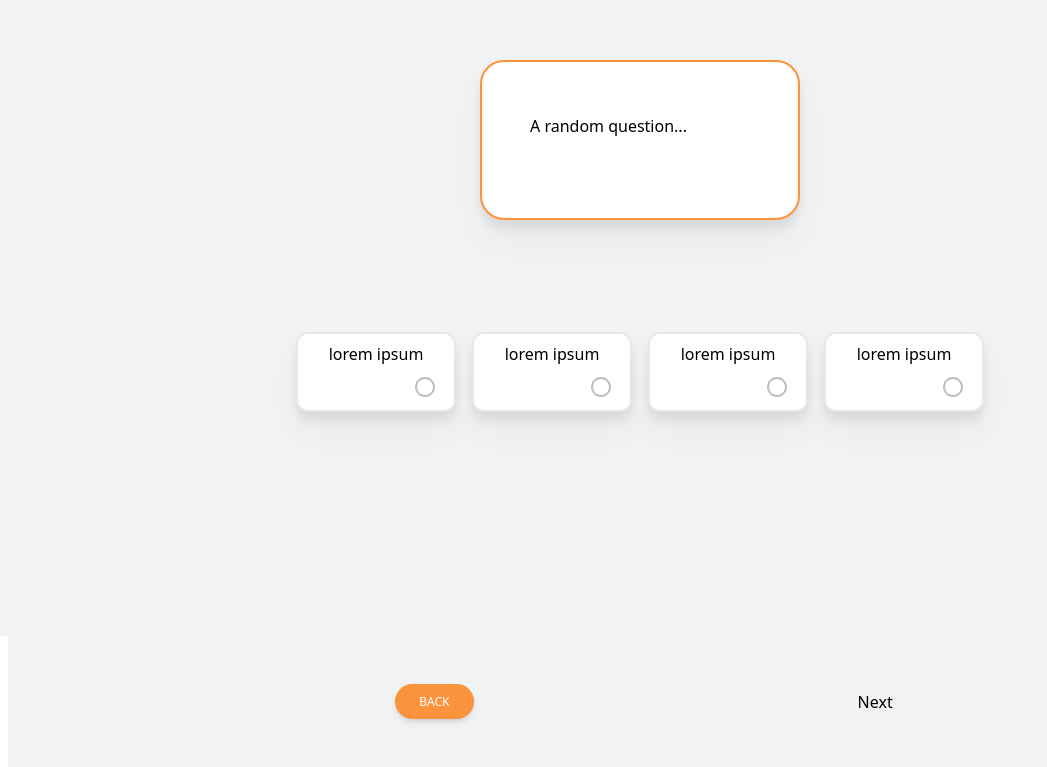
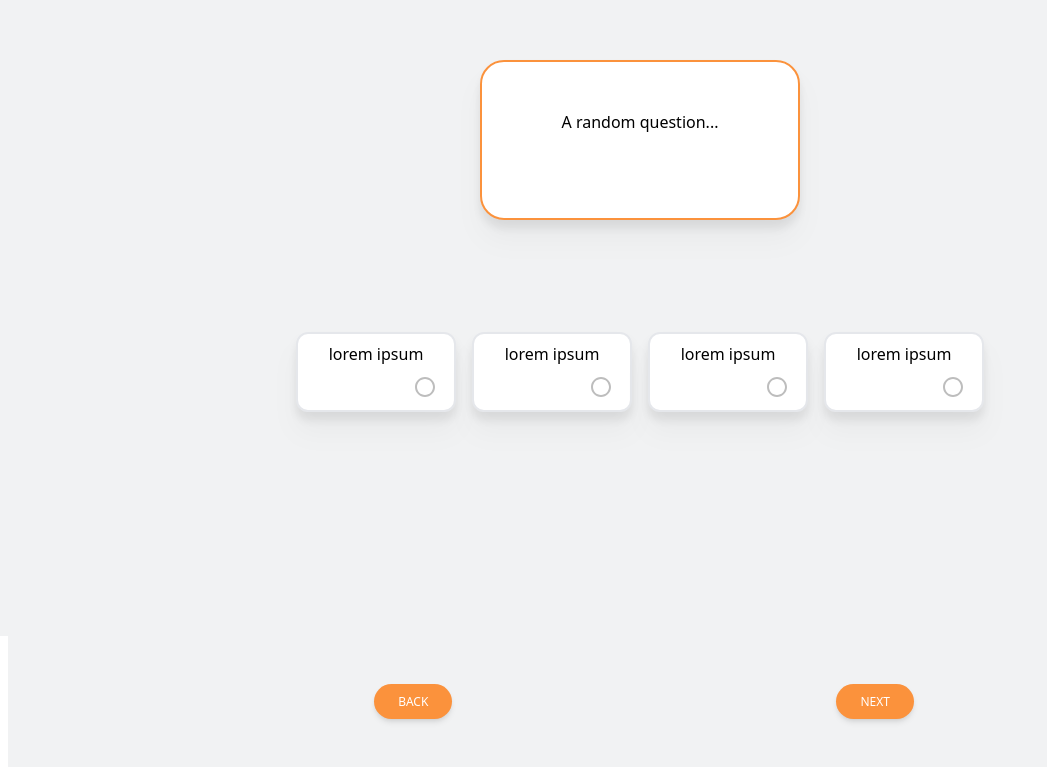
Before and after one commit to akiraah/survey-app, a React (Create React App) app: page /question-one in a window 1280 px wide. Shown: the part 164-931 px from the top of the page, without its empty margins (0-1047 px from the left). Built offline with nearby package versions, Linux system fonts and the light colour scheme.

Commit message:
refactored navigation and nav buttons

```diff
--- /dev/null
+++ b/src/components/BeginButton.js
@@ -0,0 +1,18 @@
+import { useNavigate } from 'react-router-dom'
+
+const BeginButton = () => {
+  const navigate = useNavigate()
+
+  return (
+    <button
+      type="button"
+      className="self-center bg-white text-black font-bold uppercase h-12 w-80 hover:shadow-lg focus:shadow-lg shadow-md
+                    rounded-full transition ease-in-out delay-50 hover:-translate-y-1 hover:scale-110"
+      onClick={() => navigate('/question-one')}
+    >
+      Begin
+    </button>
+  )
+}
+
+export default BeginButton
--- /dev/null
+++ b/src/components/NavButton.js
@@ -0,0 +1,17 @@
+import { useNavigate } from 'react-router-dom'
+
+const NavButton = ({ navUrl, direction }) => {
+  console.log(navUrl, direction)
+  const navigate = useNavigate()
+  return (
+    <button
+      type="button"
+      className="inline-block px-6 py-2.5 bg-orange-400 text-white font-medium text-xs leading-tight uppercase rounded-3xl shadow-md hover:bg-yellow-600 hover:shadow-lg focus:bg-yellow-600 focus:shadow-lg focus:outline-none focus:ring-0 active:bg-yellow-700 active:shadow-lg transition duration-150 ease-in-out"
+      onClick={() => navigate(`/${navUrl}`)}
+    >
+      <p>{direction}</p>
+    </button>
+  )
+}
+
+export default NavButton
--- a/src/components/Navigation.js
+++ b/src/components/Navigation.js
@@ -1,5 +1,12 @@
+import NavButton from './NavButton'
+
 const Navigation = ({ back, forward }) => {
-  return <></>
+  return (
+    <div className="flex flex-row justify-center gap-96 p-12 bg-[#f1f2f3] ml-2">
+      <NavButton direction={'back'} navUrl={back} />
+      <NavButton direction={'next'} navUrl={forward} />
+    </div>
+  )
 }
 
 export default Navigation
--- a/src/pages/FirstPage.js
+++ b/src/pages/FirstPage.js
@@ -1,11 +1,9 @@
 import { grey, orange } from '@mui/material/colors'
 import Radio from '@mui/material/Radio'
-import React, { useEffect, useState } from 'react'
-import { useNavigate } from 'react-router-dom'
-import MultipleChoiceAnswer from '../components/MultipleChoiceAnswer'
+import React, { useState } from 'react'
+import Navigation from '../components/Navigation'
 
 const FirstPage = () => {
-  const navigate = useNavigate()
   const [selectedValue, setSelectedValue] = useState('a')
 
   const handleChange = (event) => {
@@ -25,7 +23,7 @@ const FirstPage = () => {
       <section className="flex flex-col bg-[#f1f2f3] h-screen w-screen justify-evenly">
         <div className="flex flex-col self-center gap-y-28">
           <div className="self-center container h-40 w-80 p-12 rounded-3xl border-2 border-orange-400 bg-white drop-shadow-xl">
-            <h1 className="leading-8 font-sans">A random question...</h1>
+            <h1 className={'text-center font-sans'}>A random question...</h1>
           </div>
           <div className="container flex flex-row justify-evenly gap-14 sm:gap-4">
             <div className="card">
@@ -126,25 +124,9 @@ const FirstPage = () => {
           </div>
         </div>
       </section>
-      <div className="flex flex-row justify-center gap-96 p-12 bg-[#f1f2f3] ml-2">
-          <button
-            type="button"
-            className="inline-block px-6 py-2.5 bg-orange-400 text-white font-medium text-xs leading-tight uppercase rounded-3xl shadow-md hover:bg-yellow-600 hover:shadow-lg focus:bg-yellow-600 focus:shadow-lg focus:outline-none focus:ring-0 active:bg-yellow-700 active:shadow-lg transition duration-150 ease-in-out"
-            onClick={() => navigate('/')}
-          >
-            <span className="btn-title">Back</span>
-          </button>
-          <button
-            className="btn btn-primary nav"
-            onClick={() => navigate('/question-two')}
-          >
-            <span className="btn-title">Next</span>
-          </button>
-        </div>
+      <Navigation back={''} forward={'question-two'} />
     </>
   )
 }
 
 export default FirstPage
-
-// style="font-size: 23px;line-height: 41px;font-style: italic;letter-spacing: 0.102em;font-weight: 400;"
--- a/src/pages/Home.js
+++ b/src/pages/Home.js
@@ -1,25 +1,16 @@
 import React from 'react'
-import { useNavigate } from 'react-router-dom'
+import BeginButton from '../components/BeginButton'
 
 import logo from '../resource/ziggo-logo.svg'
 
 const Home = () => {
-  const navigate = useNavigate()
-
   return (
     <div className="landing-container">
       <section className="flex flex-col justify-center bg-white h-screen">
         <img src={logo} className="self-center lg:h-25 lg:w-25" alt="logo" />
       </section>
       <section className="flex flex-col justify-center bg-orange-400 h-screen">
-        <button
-          type="button"
-          className="self-center bg-white text-black font-bold uppercase h-12 w-80 hover:shadow-lg focus:shadow-lg shadow-md
-                    rounded-full transition ease-in-out delay-50 hover:-translate-y-1 hover:scale-110"
-          onClick={() => navigate("/question-one")}
-        >
-          Begin
-        </button>
+        <BeginButton />
       </section>
     </div>
   )
```
